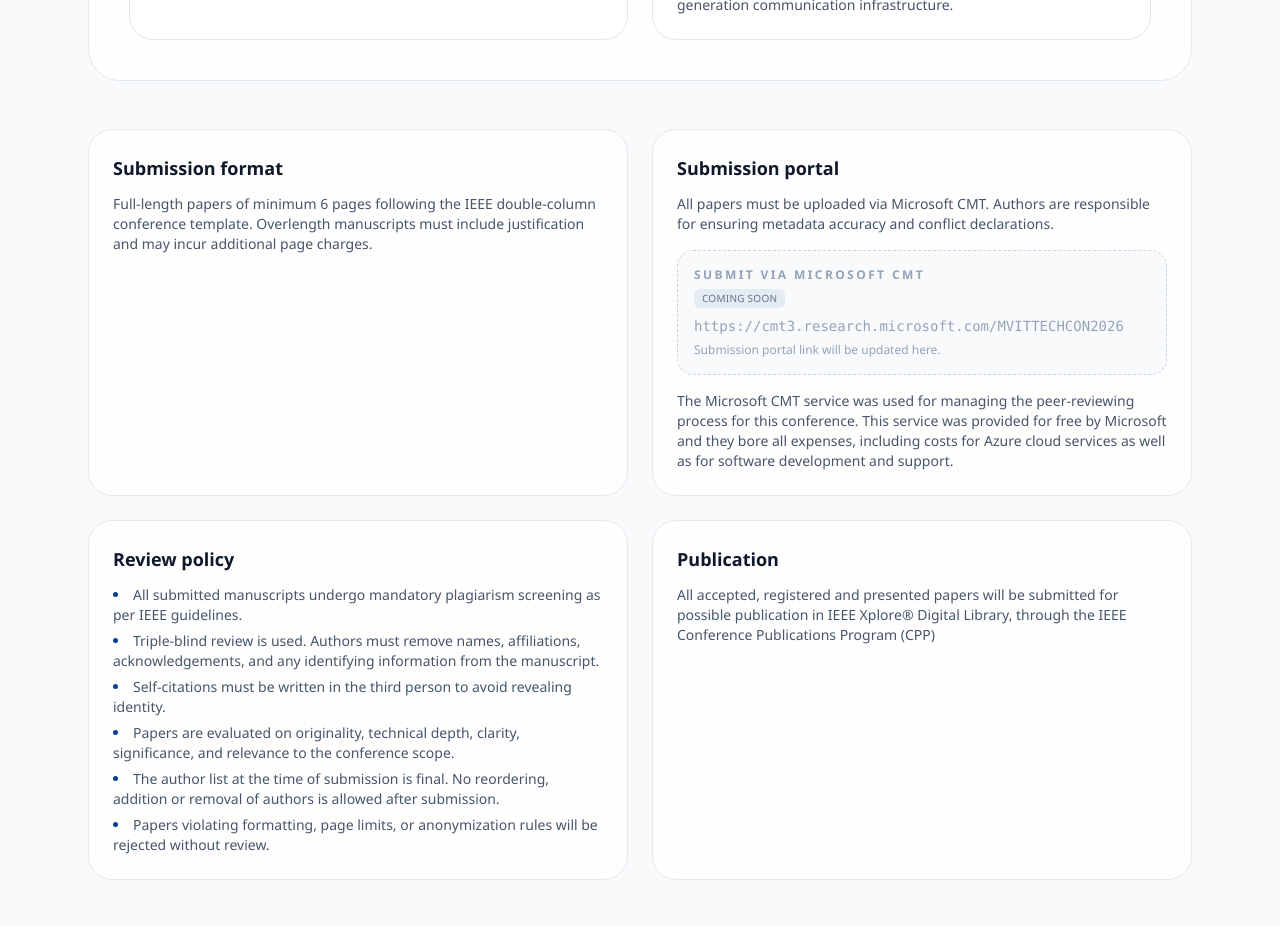
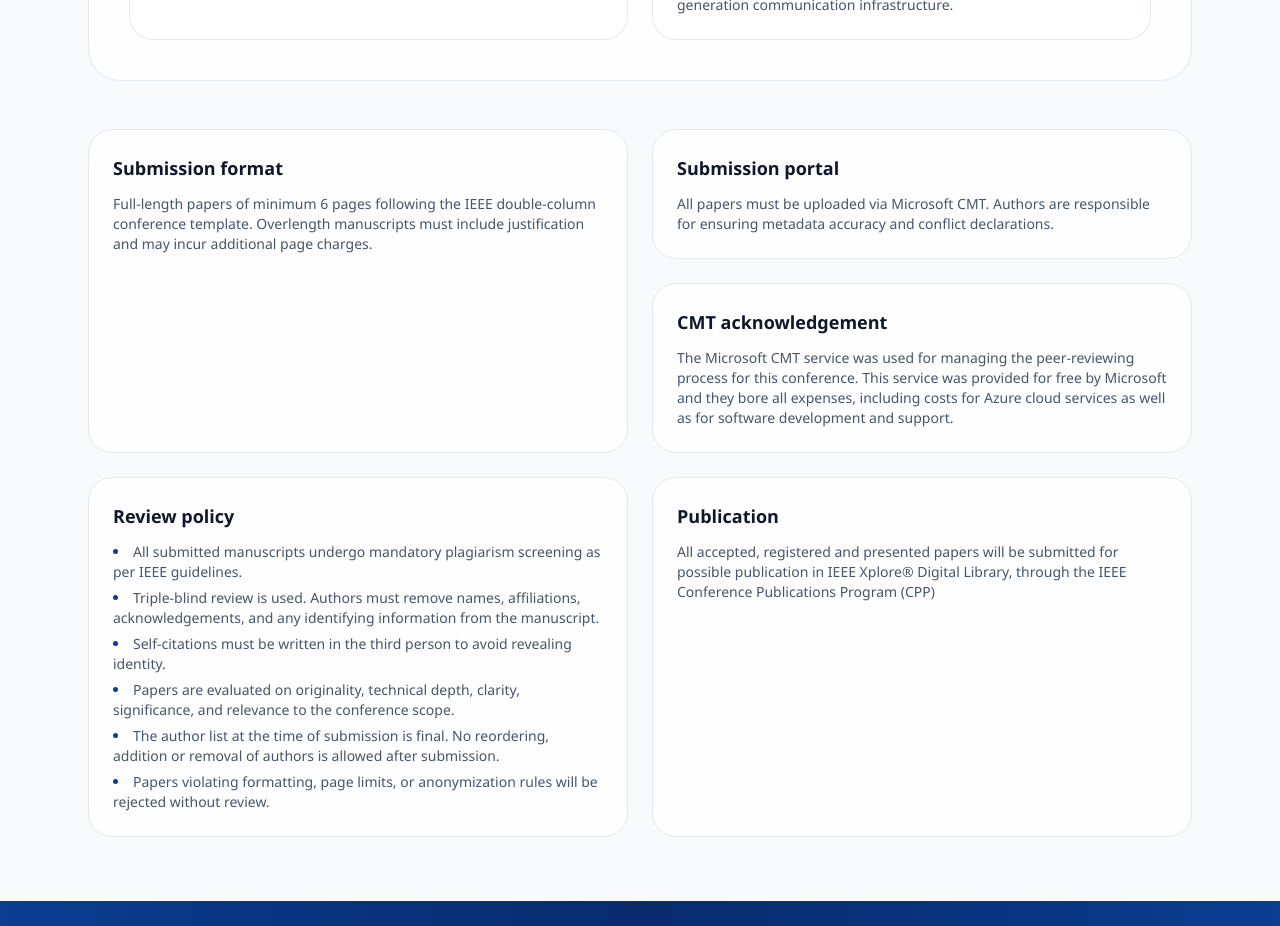
Before and after one commit to kshitiz-12/mvit-techcon, a React (Vite) app: page /paper-submission in a window 1280 px wide. Shown: the part 1360-2286 px from the top of the page. Built offline with nearby package versions, Linux system fonts and the light colour scheme.

Commit message:
submission

```diff
--- a/src/pages/PaperSubmission.tsx
+++ b/src/pages/PaperSubmission.tsx
@@ -53,9 +53,6 @@ const checkpoints = [
     title: 'Submission portal',
     detail:
       'All papers must be uploaded via Microsoft CMT. Authors are responsible for ensuring metadata accuracy and conflict declarations.',
-    acknowledgement:
-      'The Microsoft CMT service was used for managing the peer-reviewing process for this conference. This service was provided for free by Microsoft and they bore all expenses, including costs for Azure cloud services as well as for software development and support.',
-    portalPlaceholder: 'https://cmt3.research.microsoft.com/MVITTECHCON2026',
   },
   {
     title: 'Review policy',
@@ -75,6 +72,9 @@ const checkpoints = [
       'All accepted, registered and presented papers will be submitted for possible publication in IEEE Xplore® Digital Library, through the IEEE Conference Publications Program (CPP)',
   },
 ]
+
+const cmtAcknowledgement =
+  'The Microsoft CMT service was used for managing the peer-reviewing process for this conference. This service was provided for free by Microsoft and they bore all expenses, including costs for Azure cloud services as well as for software development and support.'
 
 const PaperSubmission = () => {
   return (
@@ -101,7 +101,19 @@ const PaperSubmission = () => {
       </section>
 
       <section className="grid gap-4 xs:gap-5 sm:gap-6 md:grid-cols-2">
-        {checkpoints.map((item) => (
+        {checkpoints.map((item) =>
+          item.title === 'Submission portal' ? (
+            <div key={item.title} className="flex flex-col gap-4 xs:gap-5 sm:gap-6">
+              <div className="rounded-2xl border border-slate-200 bg-white/80 p-4 xs:rounded-3xl xs:p-5 sm:p-6">
+                <h3 className="text-base font-semibold text-slate-900 leading-tight xs:text-lg">{item.title}</h3>
+                <p className="mt-2 text-xs leading-relaxed text-slate-600 break-words xs:mt-3 xs:text-sm">{item.detail}</p>
+              </div>
+              <div className="rounded-2xl border border-slate-200 bg-white/80 p-4 xs:rounded-3xl xs:p-5 sm:p-6">
+                <h3 className="text-base font-semibold text-slate-900 leading-tight xs:text-lg">CMT acknowledgement</h3>
+                <p className="mt-2 text-xs leading-relaxed text-slate-600 break-words xs:mt-3 xs:text-sm">{cmtAcknowledgement}</p>
+              </div>
+            </div>
+          ) : (
             <div key={item.title} className="rounded-2xl border border-slate-200 bg-white/80 p-4 xs:rounded-3xl xs:p-5 sm:p-6">
               <h3 className="text-base font-semibold text-slate-900 leading-tight xs:text-lg">{item.title}</h3>
               {'points' in item && item.points ? (
@@ -110,30 +122,14 @@ const PaperSubmission = () => {
                     <li key={point} className="break-words">{point}</li>
                   ))}
                 </ul>
-            ) : 'portalPlaceholder' in item && item.portalPlaceholder ? (
-              <div className="mt-2 space-y-3 xs:mt-3 xs:space-y-4">
-                <p className="text-xs leading-relaxed text-slate-600 xs:text-sm">{item.detail}</p>
-                <div className="rounded-xl border border-dashed border-slate-300 bg-slate-50/90 p-3 xs:rounded-2xl xs:p-4">
-                  <p className="text-[10px] font-semibold uppercase tracking-[0.2em] text-slate-400 xs:text-xs">Submit via Microsoft CMT</p>
-                  <span className="mt-1.5 inline-block rounded-md bg-slate-200/80 px-2 py-0.5 text-[10px] font-medium uppercase tracking-wide text-slate-500">
-                    Coming soon
-                  </span>
-                  <p className="mt-2 break-all font-mono text-xs text-slate-400 xs:text-sm">
-                    {item.portalPlaceholder}
-                  </p>
-                  <p className="mt-1.5 text-[10px] text-slate-400 xs:text-xs">Submission portal link will be updated here.</p>
-                </div>
-                <p className="text-xs leading-relaxed text-slate-600 xs:text-sm">
-                  {item.acknowledgement}
-                </p>
-              </div>
               ) : (
                 <p className="mt-2 text-xs leading-relaxed text-slate-600 break-words xs:mt-3 xs:text-sm">
                   {item.detail}
                 </p>
               )}
             </div>
-        ))}
+          ),
+        )}
       </section>
     </div>
   )
```
Lines whose indentation alone changed are shown as unchanged.
